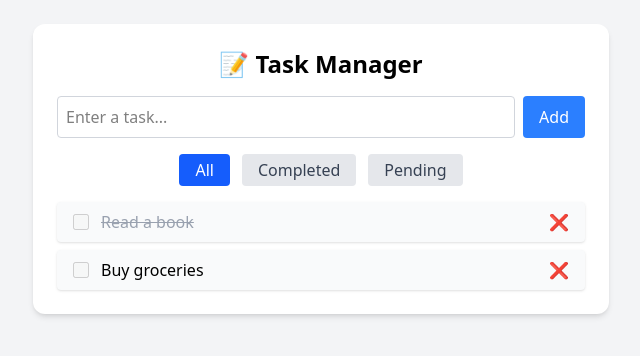
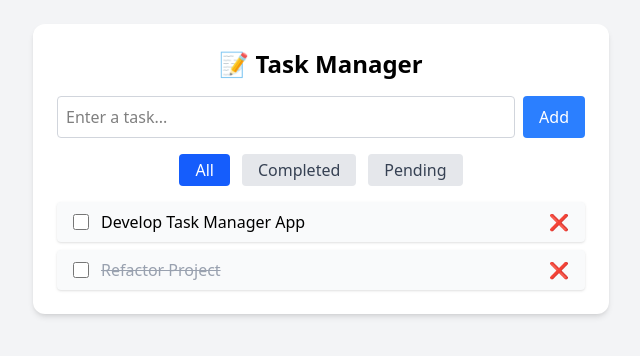
Before and after one commit to aposte7/Task-Manager, a React (Vite) app in the folder frontend/: page / in a window 1280 px wide. Shown: the top 356 px of the page, without its empty margins (319-959 px from the left). Built offline with nearby package versions, Linux system fonts and the light colour scheme.

Commit message:
feat: implement task management functionality with toggle and delete options

```diff
--- a/frontend/src/App.jsx
+++ b/frontend/src/App.jsx
@@ -1,4 +1,24 @@
+import { useState } from "react";
+
+const initialTasks = [
+  { id: 1, title: "Develop Task Manager App", completed: false },
+  { id: 2, title: "Refactor Project", completed: true },
+];
+
 function App() {
+  const [tasks, setTasks] = useState(initialTasks);
+
+  const toggleComplete = (id) => {
+    const modTask = tasks.map((task) =>
+      task.id === id ? { ...task, completed: !task.completed } : task,
+    );
+    setTasks(modTask);
+  };
+
+  const deleteTask = (id) => {
+    setTasks(tasks.filter((task) => task.id !== id));
+  };
+
   return (
     <div className="min-h-screen bg-gray-100 p-6">
       <div className="mx-auto max-w-xl rounded-xl bg-white p-6 shadow-md">
@@ -28,31 +48,32 @@ function App() {
           </button>
         </div>
         <ul className="space-y-2">
-          <li className="flex items-center justify-between rounded bg-gray-50 px-4 py-2 shadow">
+          {tasks.map((task) => (
+            <li
+              key={task.id}
+              className="flex items-center justify-between rounded bg-gray-50 px-4 py-2 shadow"
+            >
               <div className="flex flex-1 items-center gap-3">
                 <input
+                  onChange={() => toggleComplete(task.id)}
                   type="checkbox"
                   className="h-4 w-4 text-green-600"
-                disabled
                 />
 
-              <span className="text-gray-400 line-through">Read a book</span>
+                <span
+                  className={`${task.completed ? "text-gray-400 line-through" : ""}`}
+                >
+                  {task.title}
+                </span>
               </div>
-            <button className="text-red-500">❌</button>
+              <button
+                className="text-red-500"
+                onClick={() => deleteTask(task.id)}
+              >
+                ❌
+              </button>
             </li>
-
-          <li className="flex items-center justify-between rounded bg-gray-50 px-4 py-2 shadow">
-            <div className="flex flex-1 items-center gap-3">
-              <input
-                type="checkbox"
-                className="h-4 w-4 text-green-600"
-                disabled
-              />
-
-              <span>Buy groceries</span>
-            </div>
-            <button className="text-red-500">❌</button>
-          </li>
+          ))}
         </ul>
       </div>
     </div>
```
Lines whose indentation alone changed are shown as unchanged.
